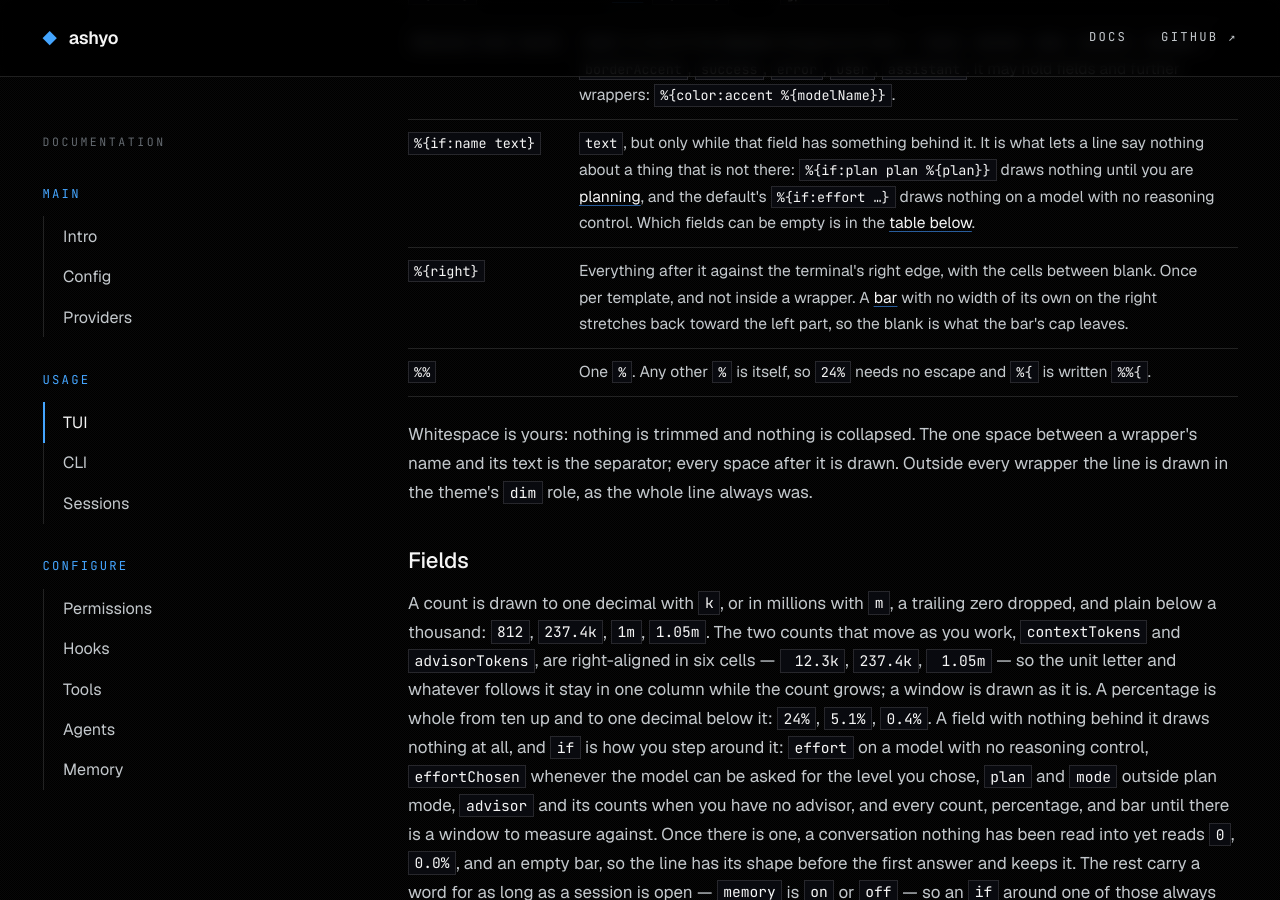
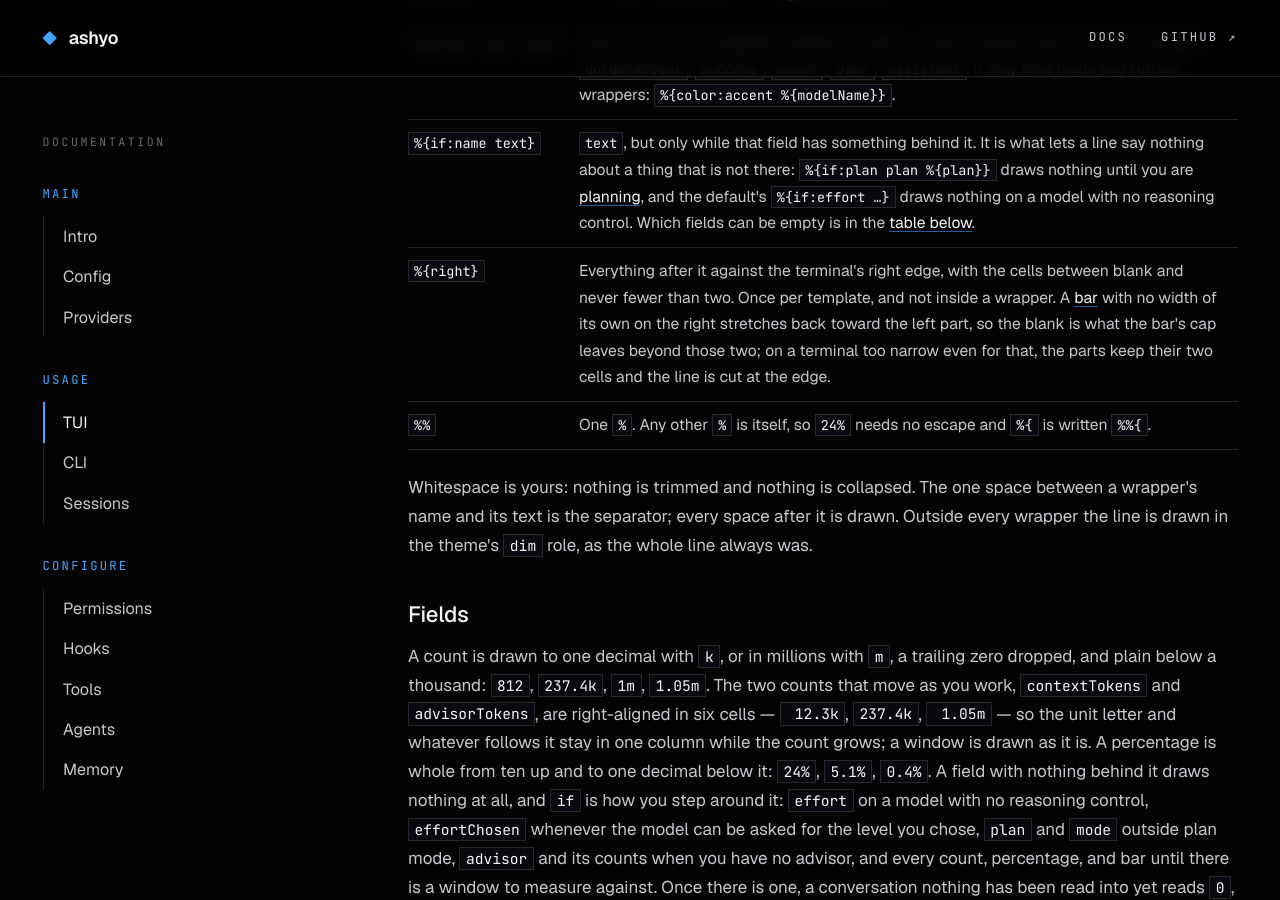
Before and after one commit to ashyo-ai/ashyo-ai.github.io, a Jekyll site: the page built from tui.html, in a window 1280 px wide and 900 px high, scrolled down 28082 px. Built offline with Jekyll 4.4.1, drawn with Linux system fonts in a browser that asks for light colours.

Commit message:
fix(statusline): keep two cells between the line's left and right parts

```diff
--- a/tui.html
+++ b/tui.html
@@ -287,7 +287,7 @@ Total: 10,671,038</pre>
 <tr><td><code>%{name}</code></td><td>One <a href="#status-line-fields">field</a>: <code>%{model}</code> draws <code>gpt-5.6-luna</code>.</td></tr>
 <tr><td><code>%{color:role text}</code></td><td><code>text</code> in one of the <a href="#themes">theme</a>'s foreground roles — <code>text</code>, <code>muted</code>, <code>dim</code>, <code>accent</code>, <code>border</code>, <code>borderAccent</code>, <code>success</code>, <code>error</code>, <code>user</code>, <code>assistant</code>. It may hold fields and further wrappers: <code>%{color:accent %{modelName}}</code>.</td></tr>
 <tr><td><code>%{if:name text}</code></td><td><code>text</code>, but only while that field has something behind it. It is what lets a line say nothing about a thing that is not there: <code>%{if:plan  plan %{plan}}</code> draws nothing until you are <a href="#plan-mode">planning</a>, and the default's <code>%{if:effort …}</code> draws nothing on a model with no reasoning control. Which fields can be empty is in the <a href="#status-line-fields">table below</a>.</td></tr>
-<tr><td><code>%{right}</code></td><td>Everything after it against the terminal's right edge, with the cells between blank. Once per template, and not inside a wrapper. A <a href="#status-line-bar">bar</a> with no width of its own on the right stretches back toward the left part, so the blank is what the bar's cap leaves.</td></tr>
+<tr><td><code>%{right}</code></td><td>Everything after it against the terminal's right edge, with the cells between blank and never fewer than two. Once per template, and not inside a wrapper. A <a href="#status-line-bar">bar</a> with no width of its own on the right stretches back toward the left part, so the blank is what the bar's cap leaves beyond those two; on a terminal too narrow even for that, the parts keep their two cells and the line is cut at the edge.</td></tr>
 <tr><td><code>%%</code></td><td>One <code>%</code>. Any other <code>%</code> is itself, so <code>24%</code> needs no escape and <code>%{</code> is written <code>%%{</code>.</td></tr>
 </table>
 <p>Whitespace is yours: nothing is trimmed and nothing is collapsed. The one space between a wrapper's name and its text is the separator; every space after it is drawn. Outside every wrapper the line is drawn in the theme's <code>dim</code> role, as the whole line always was.</p>
```
